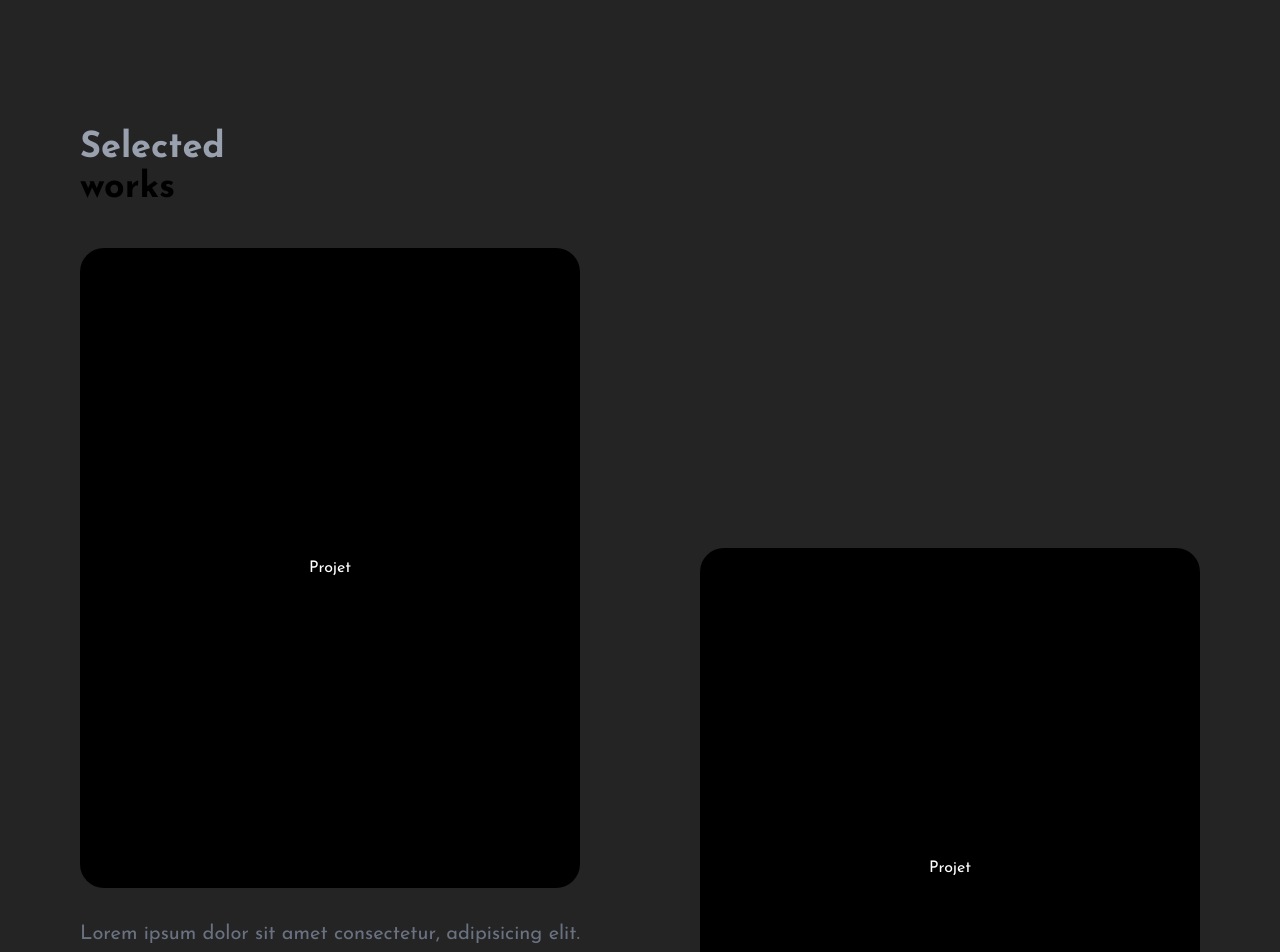
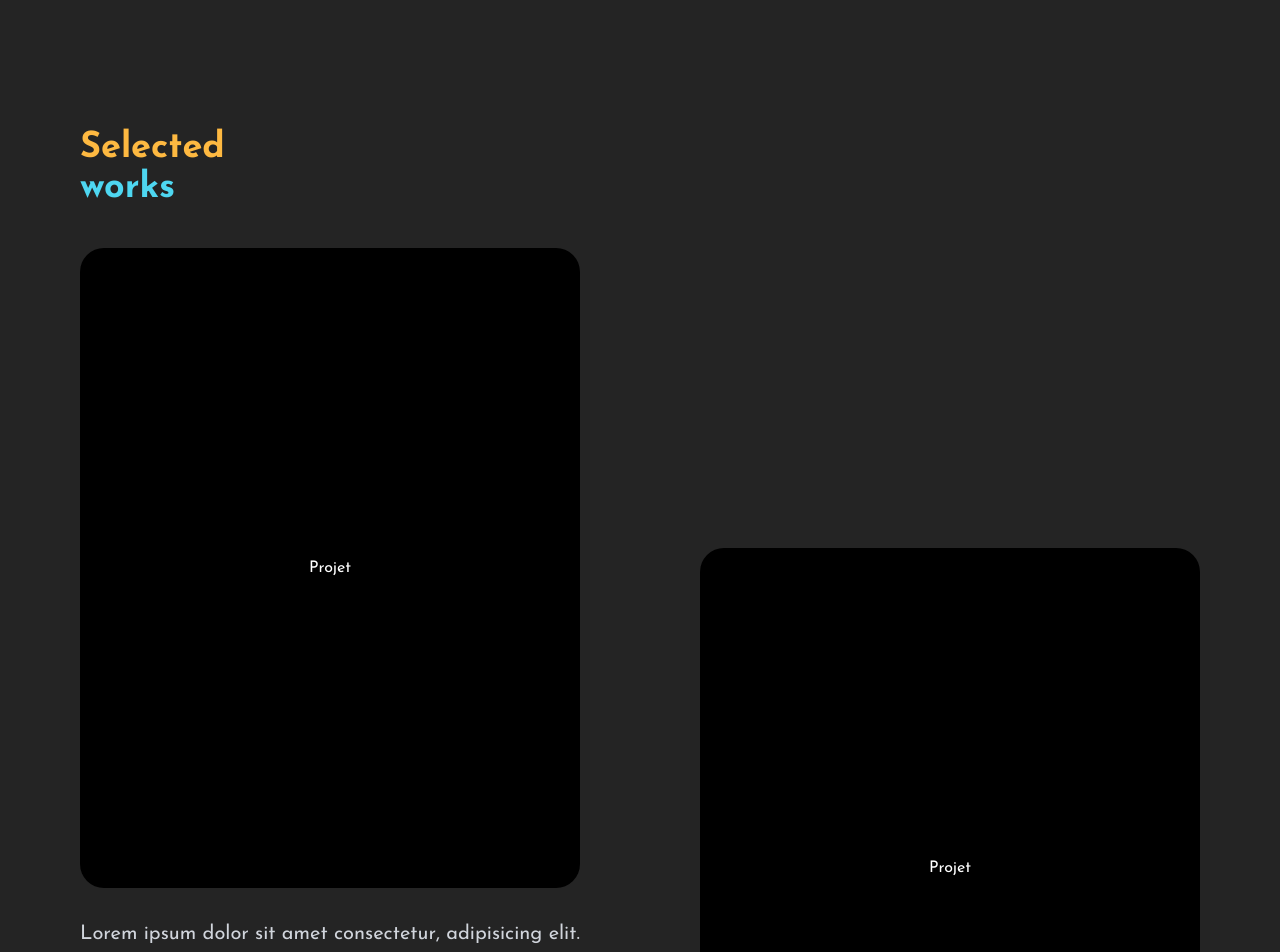
Before and after one commit to Walker-Gideon/walker.dev, a React (Vite) app: page / in a window 1280 px wide. Shown: the part 1460-2412 px from the top of the page. Built offline with nearby package versions, Linux system fonts and the light colour scheme; a web font is replaced by a local one.

Commit message:
Color chnages in project and skills section

```diff
--- a/src/components/ProjectCard.jsx
+++ b/src/components/ProjectCard.jsx
@@ -12,7 +12,7 @@ function ProjectCard({ onClick }) {
         </div>
 
         <div className="text-left pt-4 small:pt-1 text-3xl small:text-3xl medium:pt-3 md:pt-4">
-          <p className="text-lg small:text-xl sm:text-2xl md:text-xl text-gray-500">
+          <p className="text-lg small:text-xl sm:text-2xl md:text-xl text-gray-300">
             Lorem ipsum dolor sit amet consectetur, adipisicing elit.
           </p>
           <p className="py-5 small:py-3 medium:py-4 md:py-5">
--- a/src/components/Projects.jsx
+++ b/src/components/Projects.jsx
@@ -4,10 +4,10 @@ function Projects() {
   return (
     <div className="pt-50 small:pt-30 sm:pt-35 medium:pt-45 md:pt-50 px-20 small:px-4 sm:px-6 md:px-10 lg:px-20">
       <div className="mb-10 small:mb-6 sm:mb-8 medium:mb-10">
-        <h1 className="text-4xl small:text-2xl sm:text-3xl medium:text-4xl font-bold text-gray-400">
+        <h1 className="text-4xl small:text-2xl sm:text-3xl medium:text-4xl font-bold text-primary">
           Selected
         </h1>
-        <h1 className="text-4xl small:text-2xl sm:text-3xl medium:text-4xl font-bold text-black">
+        <h1 className="text-4xl small:text-2xl sm:text-3xl medium:text-4xl font-bold text-blueprime">
           works
         </h1>
       </div>
--- a/src/components/Skills.jsx
+++ b/src/components/Skills.jsx
@@ -67,7 +67,7 @@ function ParallaxText({ children, baseVelocity = 100 }) {
 
 function Skills() {
   return (
-    <motion.div className="mt-20 md:mt-20 small:mt-0 bg-black py-20 small:py-10 medium:py-15 md:py-20">
+    <motion.div className="mt-20 md:mt-20 small:mt-0 bg-blue py-20 small:py-10 medium:py-15 md:py-20">
       <section>
         <ParallaxText baseVelocity={-4}>.HTML .CSS .JavaScript</ParallaxText>
         <ParallaxText baseVelocity={4}>
```
